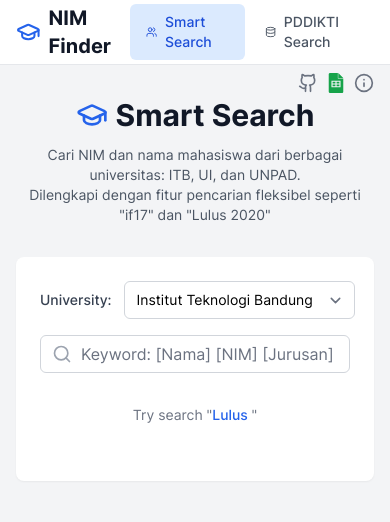
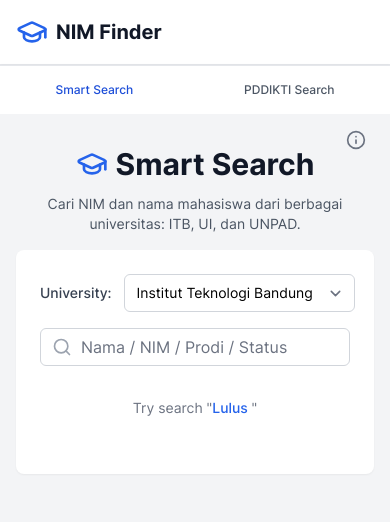
Before and after one commit to hendpraz/nim-finder-hendpraz, a Next.js app: page / in a window 390 px wide. Shown: the top 522 px of the page. Built offline with nearby package versions, Linux system fonts and the light colour scheme.

Commit message:
feat: update mobile ui

```diff
--- a/src/app/layout.tsx
+++ b/src/app/layout.tsx
@@ -6,6 +6,7 @@
 // !STARTERCONF This is for demo purposes, remove @/styles/colors.css import immediately
 import '@/styles/colors.css';
 
+import MobileTabBar from '@/components/MobileTabBar';
 import Navbar from '@/components/Navbar';
 
 import { siteConfig } from '@/constant/config';
@@ -75,7 +76,9 @@
       </head>
       <body>
         <Navbar />
+        <MobileTabBar />
         {children}
+        {/* Mobile Tab Bar */}
       </body>
     </html>
   );
--- a/src/app/page.tsx
+++ b/src/app/page.tsx
@@ -102,14 +102,14 @@
   return (
     <div className='min-h-screen bg-gray-100'>
       <div className='max-w-5xl mx-auto sm:py-6 sm:px-6 lg:px-8'>
-        <div className='px-4 py-2 sm:px-0'>
-          <div className='relative flex flex-col items-center justify-center mb-8 text-center pt-6 sm:pt-0'>
-            <div className='absolute right-0 top-0 flex space-x-2'>
+        <div className='px-4 py-2 sm:px-0 mb-14'>
+          <div className='relative flex flex-col items-center justify-center mb-4 sm:mb-8 text-center pt-6 sm:pt-0'>
+            <div className='absolute right-2 top-2 sm:right-0 sm:top-0 flex space-x-2'>
               <a
                 href='https://github.com/hendpraz/nim-finder-hendpraz'
                 target='_blank'
                 rel='noopener noreferrer'
-                className='text-gray-500 hover:text-gray-700 transition-colors'
+                className='hidden sm:flex text-gray-500 hover:text-gray-700 transition-colors'
                 title='View on GitHub'
                 onClick={handleGithubClick}
               >
@@ -126,7 +126,7 @@
               </a>
               <button
                 onClick={handleSheetsClick}
-                className='text-green-600 hover:text-green-800 transition-colors'
+                className='hidden sm:flex text-green-600 hover:text-green-800 transition-colors'
                 title='Tutorial Google Sheets'
               >
                 <SiGooglesheets className='h-5 w-5' />
@@ -148,7 +148,7 @@
               Cari NIM dan nama mahasiswa dari berbagai universitas: ITB, UI,
               dan UNPAD.
             </p>
-            <p className='text-gray-600'>
+            <p className='hidden sm:flex text-gray-600'>
               Dilengkapi dengan fitur pencarian fleksibel seperti "if17" dan
               "Lulus 2020"
             </p>
--- a/src/app/pddikti/page.tsx
+++ b/src/app/pddikti/page.tsx
@@ -204,6 +204,14 @@
     });
   };
 
+  // Responsive placeholder: mobile vs desktop
+  const isMobile =
+    typeof window !== 'undefined' &&
+    window.matchMedia('(max-width: 639px)').matches;
+  const placeholder = isMobile
+    ? 'Nama / PT / NIM / Prodi'
+    : 'Keyword: [Nama] [PT] [NIM] [Prodi]';
+
   return (
     <div className='min-h-screen bg-gray-100'>
       <div className='max-w-6xl mx-auto py-6 sm:px-6 lg:px-8'>
@@ -219,7 +227,7 @@
               Search directly from PDDIKTI (Pangkalan Data Pendidikan Tinggi)
               database.
             </p>
-            <p className='text-gray-600 max-w-2xl mx-auto'>
+            <p className='hidden sm:flex text-gray-600 max-w-2xl mx-auto'>
               Find students from all universities in Indonesia.
             </p>
           </div>
@@ -255,7 +263,8 @@
                     onChange={(e) => setSearchQuery(e.target.value)}
                     onKeyPress={handleKeyPress}
                     className='block w-full pl-10 pr-3 py-2 border border-gray-300 rounded-md leading-5 bg-white placeholder-gray-500 focus:outline-none focus:placeholder-gray-400 focus:ring-1 focus:ring-blue-500 focus:border-blue-500'
-                    placeholder='Keyword: [Nama] [PT] [NIM] [Prodi]'
+                    // placeholder='Keyword: [Nama] [PT] [NIM] [Prodi]'
+                    placeholder={placeholder}
                     // placeholder={`Keyword ${
                     //   searchType === 'mahasiswa'
                     //     ? 'Keyword: [Nama Mhs] [PT] [NIM] [Prodi]'
--- /dev/null
+++ b/src/components/MobileTabBar.tsx
@@ -0,0 +1,39 @@
+'use client';
+
+import Link from 'next/link';
+import { usePathname } from 'next/navigation';
+import React from 'react';
+
+export default function MobileTabBar() {
+  const pathname = usePathname();
+  const currentPage = pathname === '/' ? 'student-finder' : 'pddikti-search';
+
+  return (
+    <nav className='right-0 z-50 bg-white border-t border-gray-200 shadow sm:hidden flex justify-around py-2'>
+      <Link
+        href='/'
+        prefetch={true}
+        className={`flex flex-col items-center justify-center px-4 py-2 text-xs font-medium transition-colors ${
+          currentPage === 'student-finder'
+            ? 'text-blue-700'
+            : 'text-gray-600 hover:text-gray-900'
+        }`}
+      >
+        {/* <Users className="h-6 w-6 mb-1" /> */}
+        Smart Search
+      </Link>
+      <Link
+        href='/pddikti'
+        prefetch={true}
+        className={`flex flex-col items-center justify-center px-4 py-2 text-xs font-medium transition-colors ${
+          currentPage === 'pddikti-search'
+            ? 'text-blue-700'
+            : 'text-gray-600 hover:text-gray-900'
+        }`}
+      >
+        {/* <Database className="h-6 w-6 mb-1" /> */}
+        PDDIKTI Search
+      </Link>
+    </nav>
+  );
+}
--- a/src/components/Navbar.tsx
+++ b/src/components/Navbar.tsx
@@ -19,7 +19,8 @@
             <span className='text-xl font-bold text-gray-900'>NIM Finder</span>
           </div>
 
-          <div className='flex space-x-1'>
+          {/* Desktop menu: hidden on mobile */}
+          <div className='hidden sm:flex space-x-1'>
             <Link
               href='/'
               prefetch={true}
--- a/src/components/SearchBar.tsx
+++ b/src/components/SearchBar.tsx
@@ -6,6 +6,14 @@
 }
 
 export function SearchBar({ query, onQueryChange }: SearchBarProps) {
+  // Responsive placeholder: mobile vs desktop
+  const isMobile =
+    typeof window !== 'undefined' &&
+    window.matchMedia('(max-width: 639px)').matches;
+  const placeholder = isMobile
+    ? 'Nama / NIM / Prodi / Status'
+    : 'Keyword: [Nama] [NIM] [Jurusan] [Fakultas] [Status]';
+
   return (
     <div className='relative'>
       <div className='absolute inset-y-0 left-0 pl-3 flex items-center pointer-events-none'>
@@ -16,7 +24,7 @@
         value={query}
         onChange={(e) => onQueryChange(e.target.value)}
         className='block w-full pl-10 pr-3 py-2 border border-gray-300 rounded-md leading-5 bg-white placeholder-gray-500 focus:outline-none focus:placeholder-gray-400 focus:ring-1 focus:ring-blue-500 focus:border-blue-500 sm:text-sm'
-        placeholder='Keyword: [Nama] [NIM] [Jurusan] [Fakultas] [Status]'
+        placeholder={placeholder}
       />
     </div>
   );
```
